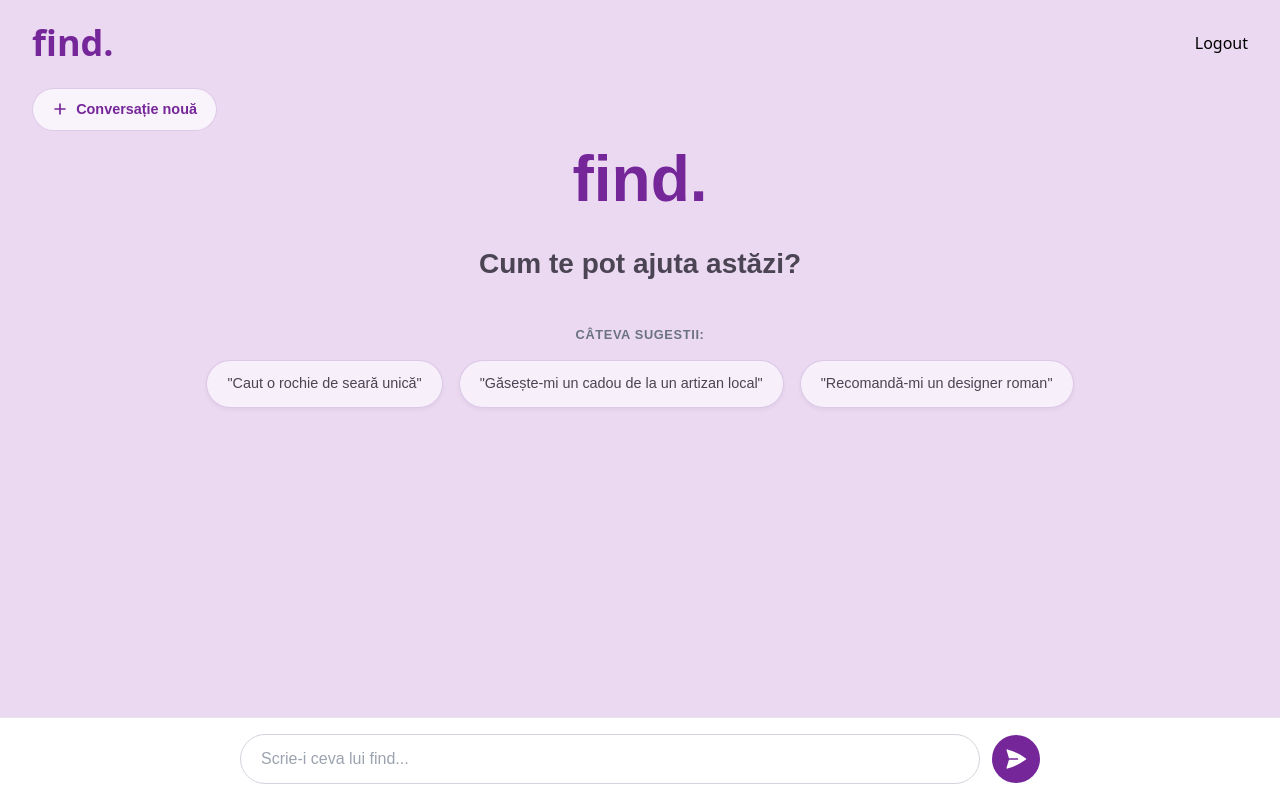
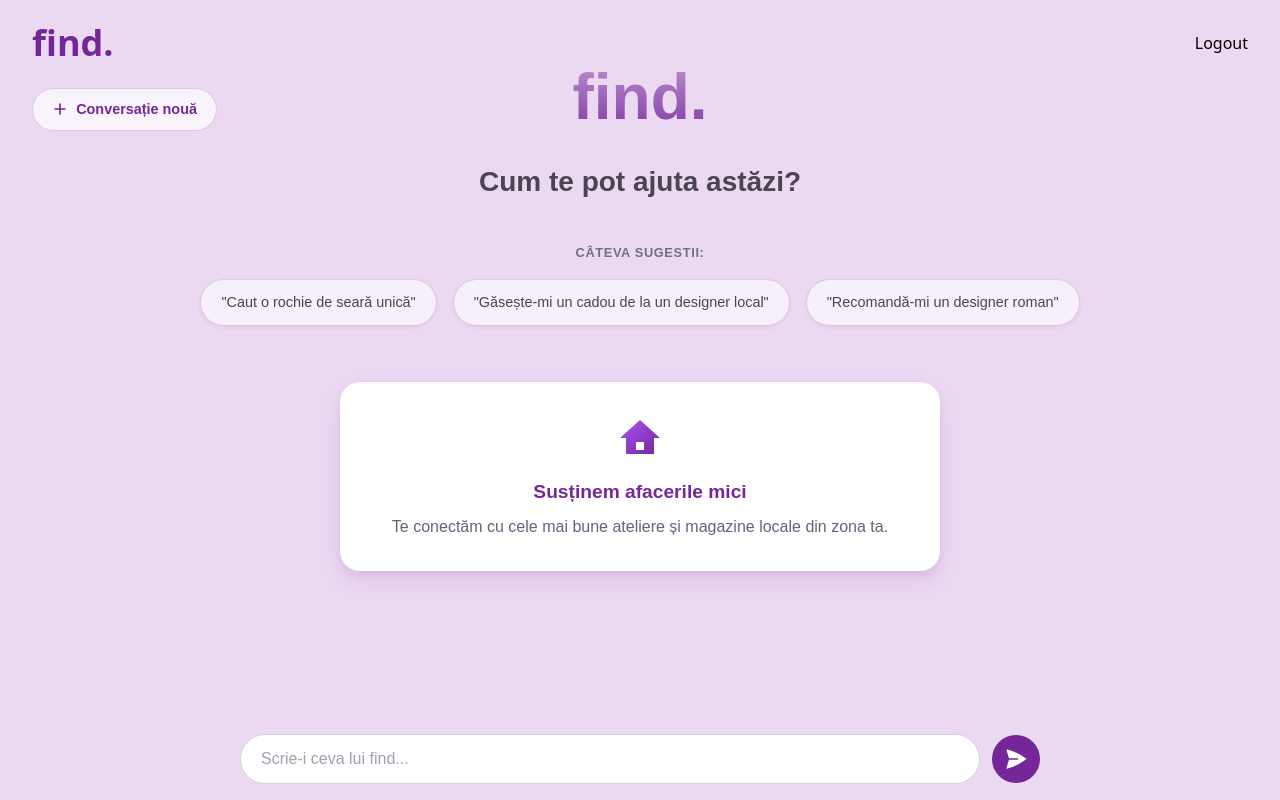
Before and after one commit to RaDu88253/LocalCommerceAi, a React (Vite) app in the folder apps/frontend/: page / in a window 1280 px wide. Built offline with nearby package versions, Linux system fonts and the light colour scheme; sample sign-in values are in the browser's storage.

Commit message:
MainPage updated, more ux elements

```diff
--- a/apps/frontend/src/MainPage.css
+++ b/apps/frontend/src/MainPage.css
@@ -1,7 +1,7 @@
 .main-page-container {
     display: flex;
     flex-direction: column;
-    height: 100vh;
+    min-height: 100vh;
     background-color: #EBD9F2; /* Changed background to light purple */
     position: relative; /* Needed for absolute positioning of children */
     font-family: sans-serif;
@@ -40,10 +40,17 @@
     display: flex;
     flex-direction: column;
     gap: 1rem;
-    /* Animation for smooth appearance */
-    animation: fadeIn 0.5s ease-in-out;
+    /* Inițial, lista de mesaje este invizibilă */
+    opacity: 0;
+    transition: opacity 0.5s ease-in-out;
+    transition-delay: 0.2s; /* Așteaptă puțin înainte de a apărea */
     /* Start messages from the bottom */
     margin-top: auto;
+}
+
+/* Când chat-ul devine activ, lista de mesaje apare cu animație */
+.messages-list.visible {
+    opacity: 1;
 }
 
 .message-container {
@@ -87,10 +94,34 @@
     border-bottom-left-radius: 0.25rem;
 }
 
+/* --- Typing Indicator --- */
+.typing-indicator {
+    display: flex;
+    align-items: center;
+}
+
+.typing-indicator span {
+    height: 8px;
+    width: 8px;
+    margin: 0 2px;
+    background-color: rgba(255, 255, 255, 0.7);
+    border-radius: 50%;
+    display: inline-block;
+    animation: typing-bounce 1.4s infinite ease-in-out both;
+}
+
+.typing-indicator span:nth-child(1) {
+    animation-delay: -0.32s;
+}
+
+.typing-indicator span:nth-child(2) {
+    animation-delay: -0.16s;
+}
+
 .chat-input-area {
     padding: 1rem;
-    background-color: #FFFFFF;
-    border-top: 1px solid #e5e7eb;
+    background-color: transparent; /* Fundal transparent pentru a vedea culoarea paginii */
+    border-top: none; /* Eliminăm linia de separare */
 }
 
 /* Welcome Screen Styles */
@@ -104,7 +135,12 @@
 /* This class will be added dynamically to trigger the animation */
 .welcome-container.fading-out {
     animation: fadeOut 0.3s ease-out forwards;
-    animation-delay: 0.1s; /* Small delay before fading */
+}
+
+/* Când container-ul principal dispare, la fel fac și elementele din interior */
+.welcome-container.fading-out > * {
+    transition: opacity 0.3s ease-out;
+    opacity: 0;
 }
 
 .welcome-logo {
@@ -157,6 +193,47 @@
     transform: translateY(-2px);
 }
 
+/* --- Single Feature Box --- */
+.single-feature-box {
+    background-color: white;
+    border-radius: 20px;
+    padding: 2rem;
+    margin-top: 3.5rem;
+    width: 100%;
+    max-width: 600px; /* O lățime potrivită pentru un singur element */
+    box-shadow: 0 10px 25px rgba(117, 38, 153, 0.1), 0 5px 10px rgba(117, 38, 153, 0.08);
+    transition: all 0.3s ease;
+    display: flex;
+    flex-direction: column;
+    align-items: center;
+    text-align: center;
+    margin-left: auto; /* Centrează cardul pe orizontală */
+    margin-right: auto; /* Centrează cardul pe orizontală */
+}
+
+.single-feature-box:hover {
+    transform: translateY(-5px);
+    box-shadow: 0 15px 30px rgba(117, 38, 153, 0.15), 0 8px 15px rgba(117, 38, 153, 0.1);
+}
+
+.feature-box-icon {
+    margin-bottom: 1rem;
+}
+
+.feature-box-title {
+    font-size: 1.2rem; /* Puțin mai mare pentru a fi mai proeminent */
+    font-weight: 700;
+    color: #752699; /* Bold Purple */
+    margin: 0 0 0.5rem 0;
+}
+
+.feature-box-description {
+    font-size: 1rem;
+    color: #6a5f7a; /* Grayish-purple */
+    line-height: 1.5;
+    margin: 0;
+}
+
 .chat-form {
     max-width: 800px;
     margin: 0 auto;
@@ -180,6 +257,12 @@
     box-shadow: 0 0 0 2px rgba(117, 38, 153, 0.2);
 }
 
+.chat-input:disabled {
+    background-color: #f3f4f6; /* Light grey background */
+    cursor: not-allowed;
+    color: #9ca3af;
+}
+
 .send-button {
     background-color: #752699;
     color: white;
@@ -196,6 +279,15 @@
 
 .send-button:hover {
     background-color: #5a1d7a;
+}
+
+@keyframes typing-bounce {
+    0%, 80%, 100% {
+        transform: scale(0);
+    }
+    40% {
+        transform: scale(1.0);
+    }
 }
 
 /* Keyframe animations */
@@ -238,5 +330,12 @@
 
 .new-convo-button:hover {
     background-color: white;
-    box-shadow: 0 2px 8px rgba(0, 0, 0, 0.1);
+    box-shadow: 0 4px 14px rgba(117, 38, 153, 0.25); /* Umbră mai pronunțată și colorată */
+    transform: translateY(-3px) scale(1.05); /* Efectul "poppy" de ridicare și mărire */
 }
+
+/* Adăugăm un efect vizual și la click */
+.new-convo-button:active {
+    transform: translateY(-1px) scale(1.02);
+    box-shadow: 0 2px 8px rgba(117, 38, 153, 0.2);
+}
--- a/apps/frontend/src/MainPage.jsx
+++ b/apps/frontend/src/MainPage.jsx
@@ -9,6 +9,14 @@ const PlusIcon = () => (
     </svg>
 );
 
+// --- Iconiță pentru cardul de prezentare ---
+const StorefrontIcon = () => (
+    <svg width="48" height="48" viewBox="0 0 24 24" fill="none" xmlns="http://www.w3.org/2000/svg">
+        <defs><linearGradient id="grad1" x1="0%" y1="0%" x2="100%" y2="100%"><stop offset="0%" stopColor="#a855f7" /><stop offset="100%" stopColor="#752699" /></linearGradient></defs>
+        <path d="M12 3L2 12h3v8h14v-8h3L12 3zm-2 15v-4h4v4H10z" fill="url(#grad1)"/>
+    </svg>
+);
+
 function MainPage() {
     const [messages, setMessages] = useState([
         // Initial AI message
@@ -17,6 +25,7 @@ function MainPage() {
     const [input, setInput] = useState('');
     const [isLoading, setIsLoading] = useState(false);
     const [isChatActive, setIsChatActive] = useState(false);
+    const [isTransitioning, setIsTransitioning] = useState(false); // Stare pentru a controla tranziția
     const chatEndRef = useRef(null);
 
     // Scroll to the bottom of the chat on new messages
@@ -27,7 +36,12 @@ function MainPage() {
     const handleSend = async (e) => {
         e.preventDefault();
         if (input.trim() && !isLoading) {
-            if (!isChatActive) setIsChatActive(true);
+            // Începe tranziția la primul mesaj
+            if (!isChatActive) {
+                setIsTransitioning(true);
+                // Setează chat-ul ca activ după ce animația de fade-out are timp să ruleze
+                setTimeout(() => setIsChatActive(true), 300);
+            }
             const userMessage = { id: Date.now(), text: input, sender: 'user' };
             setMessages(prev => [...prev, userMessage]);
             setInput('');
@@ -113,19 +127,27 @@ function MainPage() {
             <div className="chat-window">
                 {/* Welcome screen, which will fade out */}
                 {!isChatActive && (
-                    <div className="welcome-container" onAnimationEnd={() => { if(isChatActive) document.querySelector('.welcome-container').style.display = 'none'; }}>
+                    <div className={`welcome-container ${isTransitioning ? 'fading-out' : ''}`} >
                         <div className="welcome-logo">find.</div>
                         <h1 className="welcome-title">Cum te pot ajuta astăzi?</h1>
                         <h3 className="suggestions-label">Câteva sugestii:</h3>
                         <div className="suggestion-chips">
                             <button onClick={() => handleSuggestionClick('Caut o rochie de seară unică')} className="chip">"Caut o rochie de seară unică"</button>
-                            <button onClick={() => handleSuggestionClick('Găsește-mi un cadou de la un artizan local')} className="chip">"Găsește-mi un cadou de la un artizan local"</button>
+                            <button onClick={() => handleSuggestionClick('Găsește-mi un cadou de la un designer local')} className="chip">"Găsește-mi un cadou de la un designer local"</button>
                             <button onClick={() => handleSuggestionClick('Recomandă-mi un designer roman')} className="chip">"Recomandă-mi un designer roman"</button>
                         </div>
+
+                        {/* Single Feature Box */}
+                        <div className="single-feature-box">
+                            <div className="feature-box-icon"><StorefrontIcon /></div>
+                            <h4 className="feature-box-title">Susținem afacerile mici</h4>
+                            <p className="feature-box-description">Te conectăm cu cele mai bune ateliere și magazine locale din zona ta.</p>
+                        </div>
+
                     </div>
                 )}
 
-                <div className="messages-list">
+                <div className={`messages-list ${isChatActive ? 'visible' : ''}`}>
                     {/* Render messages only after the chat becomes active */}
                     {isChatActive && messages.map(message => (
                             <div key={message.id} className={`message-container ${message.sender}`}>
@@ -152,6 +174,7 @@ function MainPage() {
                         onChange={(e) => setInput(e.target.value)}
                         placeholder="Scrie-i ceva lui find..."
                         className="chat-input"
+                        disabled={isLoading}
                     />
                     <button type="submit" className="send-button" disabled={isLoading}>
                         {/* Send Icon SVG */}
```
Also changed, not shown: 1 other file (tests, documents, lock files or other folders).
